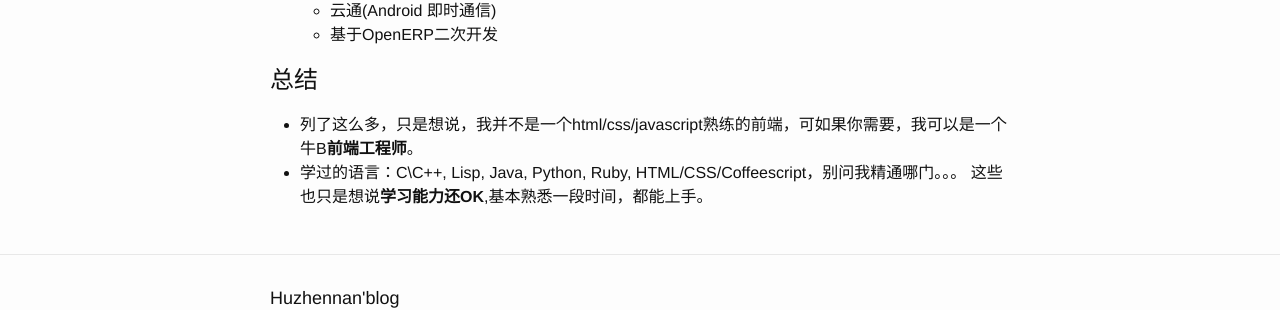
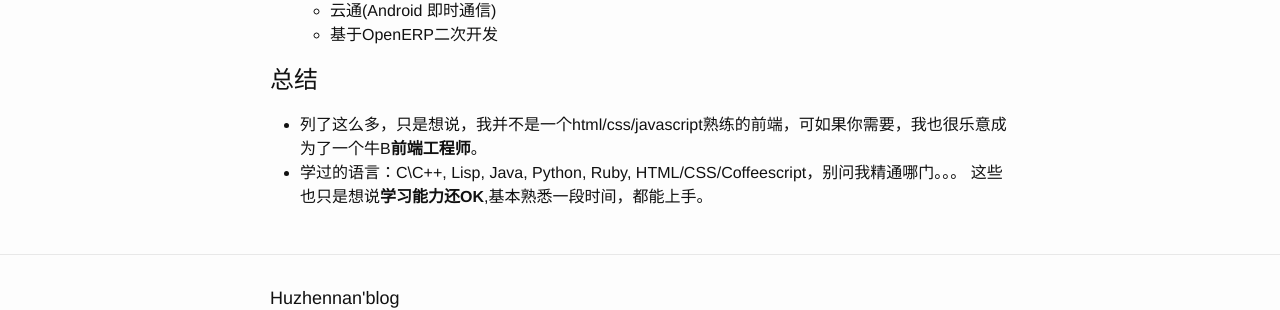
Before and after one commit to huzhennan/huzhennan.github.io, a Jekyll site: the page built from resume.md, in a window 1280 px wide. Shown: the part 1126-1436 px from the top of the page. Built offline with Jekyll 4.4.1, drawn with Linux system fonts in a browser that asks for light colours.

Commit message:
update resume 3

```diff
--- a/resume.md
+++ b/resume.md
@@ -46,6 +46,6 @@ permalink: /resume/
 	+ 基于OpenERP二次开发
 
 ##总结
-* 列了这么多，只是想说，我并不是一个html/css/javascript熟练的前端，可如果你需要，我可以是一个牛B**前端工程师**。
+* 列了这么多，只是想说，我并不是一个html/css/javascript熟练的前端，可如果你需要，我也很乐意成为了一个牛B**前端工程师**。
 * 学过的语言：C\C++, Lisp, Java, Python, Ruby, HTML/CSS/Coffeescript，别问我精通哪门。。。
 这些也只是想说**学习能力还OK**,基本熟悉一段时间，都能上手。
```
